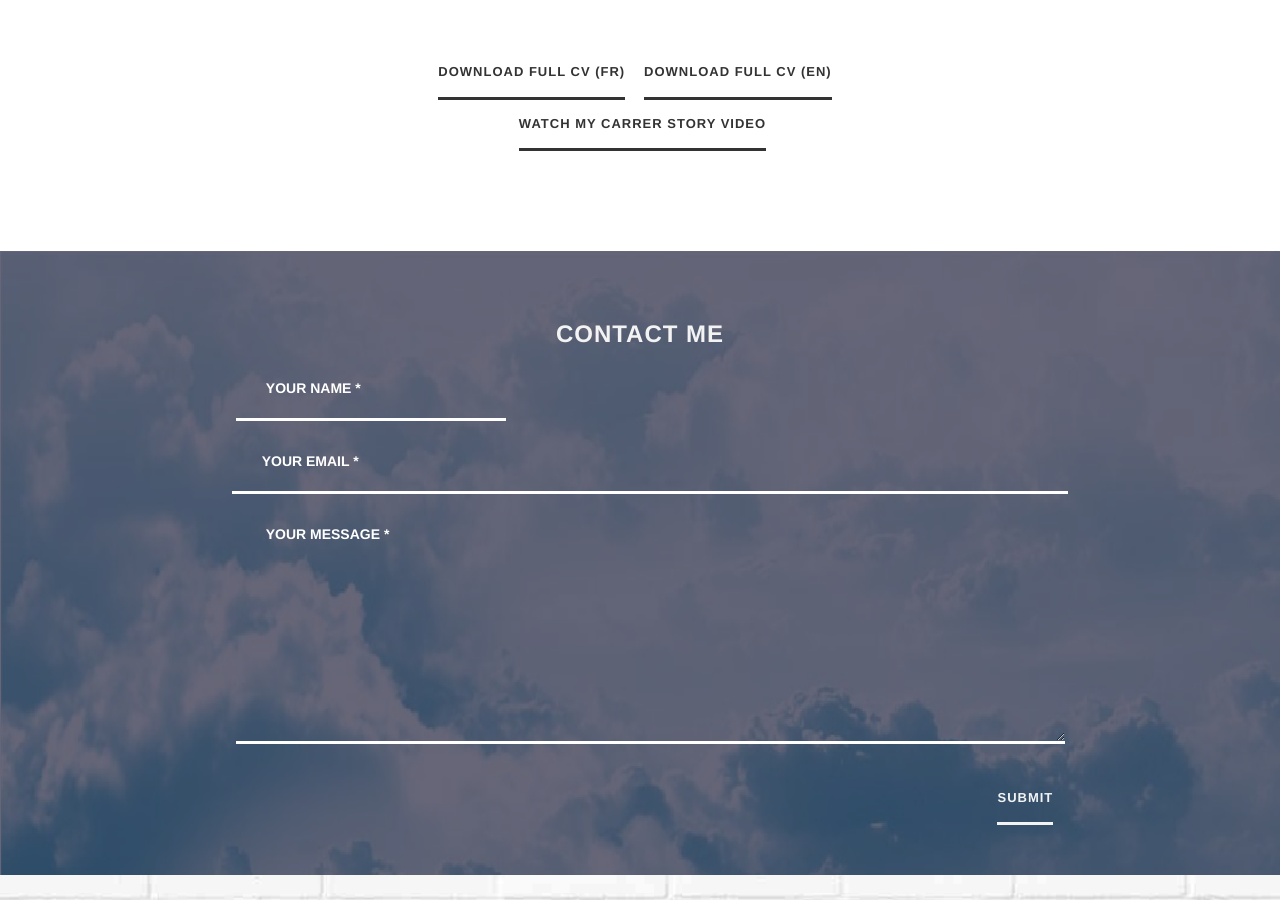
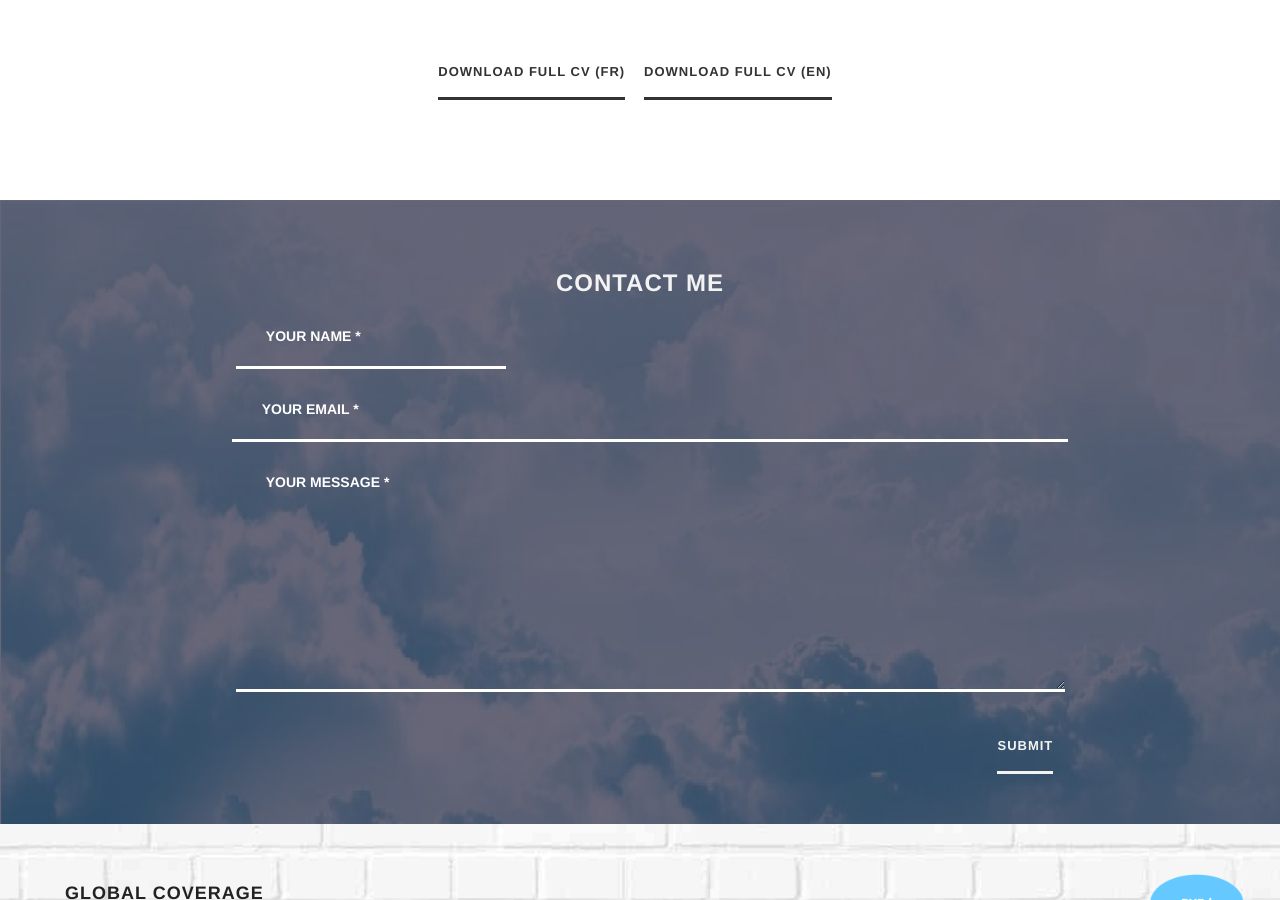
Before and after one commit to justine-b/ePortfolio, a plain HTML site: page index.html in a window 1280 px wide. Shown: the part 1727-2627 px from the top of the page. Drawn offline with Linux system fonts and the light colour scheme; a web font is replaced by a local one.

Commit message:
delete link to video carrer story

```diff
--- a/index.html
+++ b/index.html
@@ -410,10 +410,10 @@
                         </button>
                     </form>
 
-                        <div style="text-align: center;">
+                        <!--<div style="text-align: center;">
                         <button type="button" class="btn btn-primary btn-black"
                             onclick="window.location.href='https://youtu.be/ikW8Zt_ejds';"> Watch my Carrer Story Video
-                        </button></div>
+                        </button></div>-->
                 </div>
             </div>
         </section>
```
